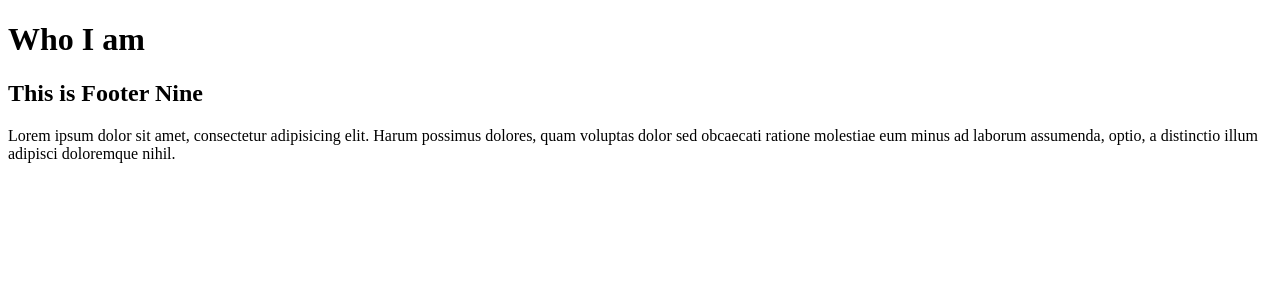
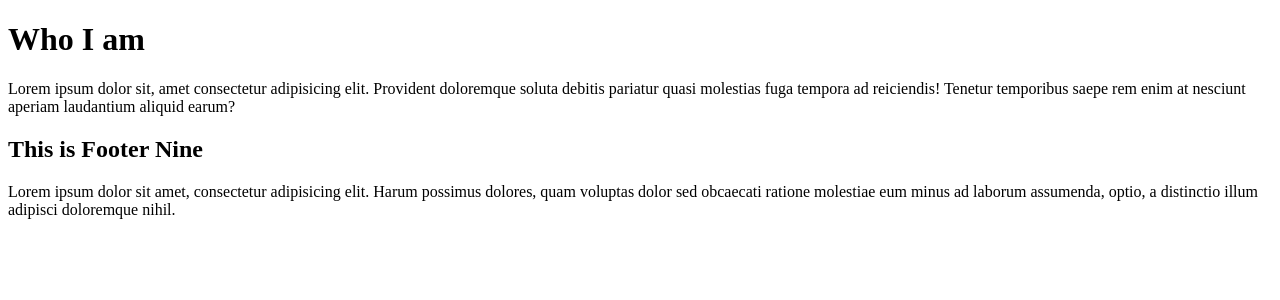
Before and after one commit to irubioph/test-1, a Next.js app: page /who-i-am in a window 1280 px wide. Shown: the top 300 px of the page. Built offline with nearby package versions, Linux system fonts and the light colour scheme.

Commit message:
add some stuff

```diff
--- a/src/pages/who-i-am.js
+++ b/src/pages/who-i-am.js
@@ -4,7 +4,7 @@ const whoIam = () => {
     return (
         <>
         <h1>Who I am</h1>
-
+        <p>Lorem ipsum dolor sit, amet consectetur adipisicing elit. Provident doloremque soluta debitis pariatur quasi molestias fuga tempora ad reiciendis! Tenetur temporibus saepe rem enim at nesciunt aperiam laudantium aliquid earum?</p>
         <FooterNine />
         </>
      );
```
